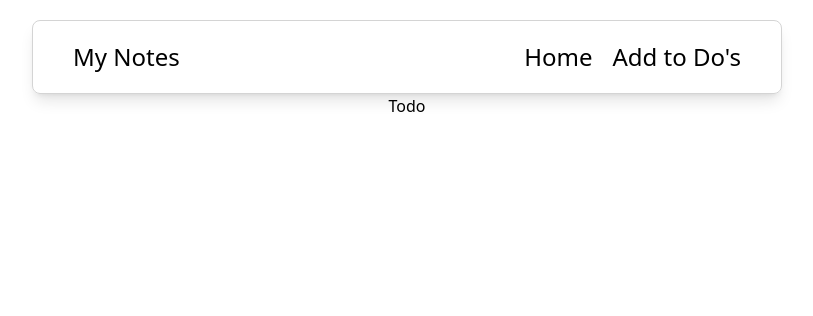
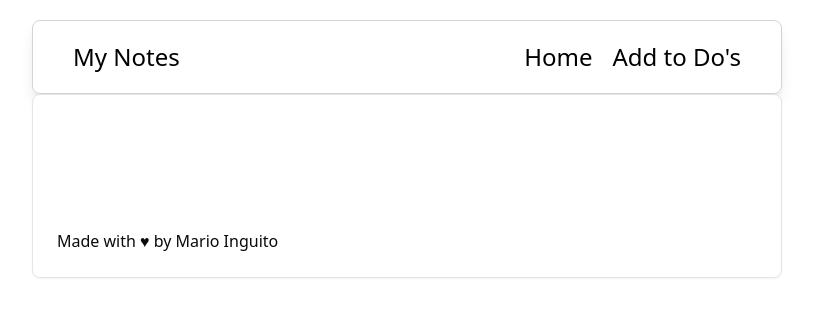
Before and after one commit to N-Berns/TodoList, a React (Vite) app: page /todo/1 in a window 1280 px wide. Shown: the top 316 px of the page, without its empty margins (233-1046 px from the left). Built offline with nearby package versions, Linux system fonts and the light colour scheme; no server answers.

Commit message:
another push?

```diff
--- a/src/pages/Todo.jsx
+++ b/src/pages/Todo.jsx
@@ -1,9 +1,56 @@
-import React from 'react'
+import React, { useEffect, useState } from "react";
+import { Button } from "@/components/ui/button";
+import {
+  Card,
+  CardContent,
+  CardDescription,
+  CardFooter,
+  CardHeader,
+  CardTitle,
+} from "@/components/ui/card";
+import { useParams } from "react-router-dom";
+import axios from "axios";
 
 const Todo = () => {
+  const [todo, setTodo] = useState([]);
+
+  const { id } = useParams();
+
+  useEffect(() => {
+    const fetchTodo = async () => {
+      try {
+        const response = await axios.get(
+          `http://localhost:3000/todolist/${id}`
+        );
+        setTodo(response.data);
+      } catch (error) {
+        console.log(error);
+      }
+    };
+
+    fetchTodo();
+  }, []);
+
+  console.log(todo);
+
   return (
-    <div>Todo</div>
-  )
-}
+    <div>
+      <div>
+        <Card className="w-[750px]">
+          <CardHeader>
+            <CardTitle>{todo.title}</CardTitle>
+            <CardDescription>{todo.date}</CardDescription>
+          </CardHeader>
+          <CardContent className="flex flex-col items-center py-10">
+            <p>{todo.description}</p>
+          </CardContent>
+          <CardFooter className="flex justify-between">
+            <h1>Made with ♥ by Mario Inguito</h1>
+          </CardFooter>
+        </Card>
+      </div>
+    </div>
+  );
+};
 
-export default Todo
+export default Todo;
--- a/src/pages/Todos.jsx
+++ b/src/pages/Todos.jsx
@@ -21,7 +21,6 @@ const Todos = () => {
         const response = await axios.get("http://localhost:3000/todolist");
         setData(response.data);
 
-        // console.log(response);
       } catch (error) {
         console.log(error);
       }
@@ -29,8 +28,6 @@ const Todos = () => {
 
     fetchTodo();
   }, []);
-
-  console.log(data.length);
 
   return (
     <div>
```
